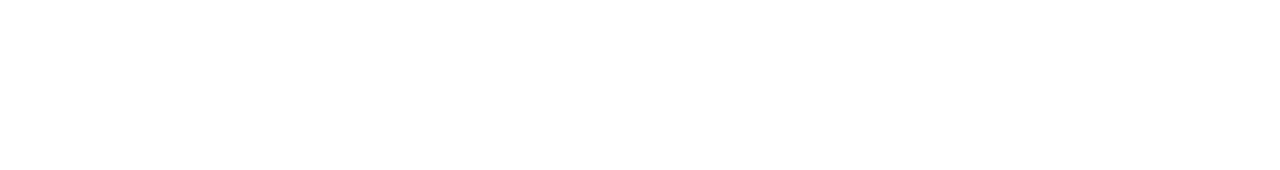
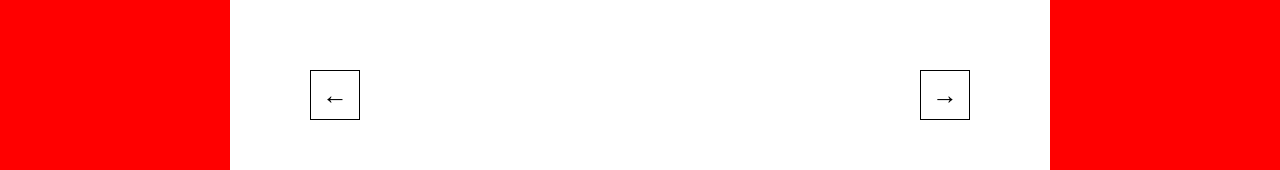
Before and after one commit to benjamin31200/dynamic-card-app, a React (Create React App) app in the folder dynamique-card-app/: page / in a window 1280 px wide. Shown: the part 705-875 px from the top of the page. Before the commit the page ends 800 px from the top, so only its background shows below. Built offline with nearby package versions, Linux system fonts and the light colour scheme; a web font is replaced by a local one.

Commit message:
préparation du carroussel défilant sur toutes les cards

```diff
--- /dev/null
+++ b/dynamique-card-app/src/components/app/appComponent.jsx
@@ -0,0 +1,20 @@
+import React from "react";
+// import PropTypes from "prop-types";
+import AppStyledComponents from "./appStyledComponent";
+
+const AppComponent = () => {
+  return (
+      <AppStyledComponents></AppStyledComponents>
+  );
+};
+
+// AppComponent.propTypes = {
+//   title: PropTypes.string,
+//   category1: PropTypes.string,
+//   category2: PropTypes.string,
+//   category3: PropTypes.string,
+//   category4: PropTypes.string,
+//   category5: PropTypes.string,
+// };
+
+export default AppComponent;
--- /dev/null
+++ b/dynamique-card-app/src/components/app/appStyledComponent.jsx
@@ -0,0 +1,71 @@
+/* eslint-disable no-unused-vars */
+import React from "react";
+import styled from "styled-components";
+import TestCardComponent from "../card/testCardComponent";
+
+const Section = styled.section`
+  width: auto;
+  display: flex;
+  height: auto;
+  justify-content: space-between;
+  flex-direction: row;
+   align-items: center;
+`;
+
+const Input = styled.input.attrs(() => ({
+    type: "button",
+  }))`
+    font-size: 1.6rem;
+    width: 50px;
+    background-color: white ;
+    cursor: pointer;
+    height: 50px;
+    border: 1px solid;
+    &:hover {
+      background-image: linear-gradient(#020520, rgba(21, 21, 214, 0.5)),
+        url(https://tse1.mm.bing.net/th?id=OIP.1GrT5PWR6d1WhbyQWcvd8AHaEo&pid=Api&P=0&w=275&h=171);
+        color: white;
+    }
+  `;
+
+const SideDiv = styled.div`
+width: 230px;
+height: 430px;
+background-color: red;
+`;
+
+const MiddleDiv = styled.div`
+width: 400px;
+height: 530px;
+`;
+
+const AppStyledComponents = () => {
+    const arrayCard = [
+        <TestCardComponent key="first"
+        picName="Avatar2"
+        name="Avatar 2"
+        rating="note: 4/5"
+        synopsisH1="Synopsis:"
+        texte="13 ans après les événements du premier film, Jake Sully et Neytiri forment une famille et restent ensemble malgré leurs différences. Ils sont cependant forcés de quitter leur maison et doivent explorer de nouvelles régions de Pandora lorsqu'une ancienne menace à la civilisation des Na'Vi refait surface."
+        categoryH1="Catégorie:"
+        category1="Action"
+        category2="Aventure"
+        category3="Fantastique"
+        category4="Science-fiction"
+        category5="épique"
+        ></TestCardComponent>
+    ];
+    console.log(arrayCard);
+    return (
+    <Section>
+        <SideDiv></SideDiv>
+        <Input value="←"></Input>
+        <MiddleDiv>
+        </MiddleDiv>
+        <Input value="→"></Input>
+        <SideDiv></SideDiv>
+    </Section>
+    );
+  };
+
+  export default AppStyledComponents;
--- a/dynamique-card-app/src/App.jsx
+++ b/dynamique-card-app/src/components/card/CardComponent.jsx
@@ -1,10 +1,35 @@
 import React from "react";
 import styled from "styled-components";
-import Picture from "./components/picture/picture.jsx";
-import Desc from "./components/description/description.jsx";
-import Subtitle from "./components/subtitle/subtitle.jsx";
+import Picture from "../picture/picture.jsx";
+import PropTypes from "prop-types";
+import Desc from "../description/description.jsx";
+import Subtitle from "../subtitle/subtitle.jsx";
 
-function App() {
+const Card = styled.section`
+  display: flex;
+  justify-content: center;
+  flex-direction: column;
+  align-items: center;
+  height: 100%;
+  width: 330px;
+  border: groove;
+  background-image: url(https://img.freepik.com/vecteurs-libre/fond-abstrait-blanc_23-2148806276.jpg?t=st=1657015296~exp=1657015896~hmac=06acbdcf93c50155e15bad313a461525dc62094e25985ae65c30773bc17ff5ff&w=996);
+  background-position: center;
+  background-clip: content-box;
+  background-size: cover;
+  border: 2px solid black;
+  border-radius: 22px;
+  position: sticky;
+`;
+
+const Section = styled.section`
+  display: flex;
+  justify-content: space-evenly;
+  height: auto;
+  width: auto;
+`;
+
+const CardComponent = () => {
   return (
     <Section>
       <Card>
@@ -77,30 +102,15 @@
       </Card>
     </Section>
   );
-}
+};
 
-export default App;
+console.log(Card);
 
-const Card = styled.section`
-  display: flex;
-  justify-content: center;
-  flex-direction: column;
-  align-items: center;
-  height: 100%;
-  width: 330px;
-  border: groove;
-  background-image: url(https://img.freepik.com/vecteurs-libre/fond-abstrait-blanc_23-2148806276.jpg?t=st=1657015296~exp=1657015896~hmac=06acbdcf93c50155e15bad313a461525dc62094e25985ae65c30773bc17ff5ff&w=996);
-  background-position: center;
-  background-clip: content-box;
-  background-size: cover;
-  border: 2px solid black;
-  border-radius: 22px;
-  position: sticky;
-`;
+CardComponent.propTypes = {
+  avatarCard: PropTypes.string,
+  indianaCard: PropTypes.string,
+  grayCard: PropTypes.string,
+  thorCard: PropTypes.string,
+};
 
-const Section = styled.section`
-  display: flex;
-  justify-content: space-evenly;
-  height: auto;
-  width: auto;
-`;
+export default CardComponent;
--- /dev/null
+++ b/dynamique-card-app/src/components/card/testCardComponent.jsx
@@ -0,0 +1,71 @@
+import React from "react";
+import styled from "styled-components";
+import Picture from "../picture/picture.jsx";
+import Desc from "../description/description.jsx";
+import Subtitle from "../subtitle/subtitle.jsx";
+import PropTypes from "prop-types";
+
+const Card = styled.section`
+  display: flex;
+  justify-content: center;
+  flex-direction: column;
+  align-items: center;
+  height: 100%;
+  width: 330px;
+  border: groove;
+  background-image: url(https://img.freepik.com/vecteurs-libre/fond-abstrait-blanc_23-2148806276.jpg?t=st=1657015296~exp=1657015896~hmac=06acbdcf93c50155e15bad313a461525dc62094e25985ae65c30773bc17ff5ff&w=996);
+  background-position: center;
+  background-clip: content-box;
+  background-size: cover;
+  border: 2px solid black;
+  border-radius: 22px;
+  position: sticky;
+`;
+
+const Section = styled.section`
+  display: flex;
+  justify-content: space-evenly;
+  height: auto;
+  width: auto;
+`;
+
+const TestCardComponent = (props) => {
+  return (
+    <Section>
+      <Card>
+        <Picture name={props.picName}></Picture>
+        <Desc
+          name={props.name}
+          rating={props.rating}
+          descTitle={props.synopsisH1}
+          texte={props.texte}
+        ></Desc>
+        <Subtitle
+          title={props.categoryH1}
+          category1={props.category1}
+          category2={props.category1}
+          category3={props.category1}
+          category4={props.category1}
+          category5={props.category1}
+        ></Subtitle>
+      </Card>
+    </Section>
+  );
+};
+
+TestCardComponent.propTypes = {
+    title: PropTypes.string,
+    category1: PropTypes.string,
+    category2: PropTypes.string,
+    category3: PropTypes.string,
+    category4: PropTypes.string,
+    category5: PropTypes.string,
+    categoryH1: PropTypes.string,
+    texte: PropTypes.string,
+    synopsisH1: PropTypes.string,
+    rating: PropTypes.string,
+    name: PropTypes.string,
+    picName: PropTypes.string,
+  };
+
+export default TestCardComponent;
--- a/dynamique-card-app/src/components/description/description.jsx
+++ b/dynamique-card-app/src/components/description/description.jsx
@@ -14,7 +14,7 @@
     inputValue: props.inputValue,
   });
   useEffect(() => {
-    const getDivRating = props.rating
+    const getDivRating = props.rating;
     const getNote = getDivRating.split("note: ")[1].split("/5");
 
     if (getNote[0] <= 2) {
--- a/dynamique-card-app/src/index.js
+++ b/dynamique-card-app/src/index.js
@@ -1,8 +1,9 @@
 import React from "react";
 import ReactDOM from "react-dom/client";
 import "./index.css";
-import App from "./App";
+import CardComponent from "./components/card/CardComponent.jsx";
 import reportWebVitals from "./reportWebVitals";
+import AppComponent from "./components/app/appComponent";
 
 const root = ReactDOM.createRoot(document.getElementById("root"));
 root.render(
@@ -21,7 +22,8 @@
         type="text/css"
       />
     </head>
-    <App />
+    <CardComponent></CardComponent>
+    <AppComponent></AppComponent>
   </React.StrictMode>
 );
 
--- a/dynamique-card-app/src/reportWebVitals.js
+++ b/dynamique-card-app/src/reportWebVitals.js
@@ -1,6 +1,6 @@
 const reportWebVitals = onPerfEntry => {
   if (onPerfEntry && onPerfEntry instanceof Function) {
-    import('web-vitals').then(({ getCLS, getFID, getFCP, getLCP, getTTFB }) => {
+    import("web-vitals").then(({ getCLS, getFID, getFCP, getLCP, getTTFB }) => {
       getCLS(onPerfEntry);
       getFID(onPerfEntry);
       getFCP(onPerfEntry);
```
Also changed, not shown: dynamique-card-app/src/components/description/descriptionStyledComponent.jsx (+14 -0 lines), dynamique-card-app/src/components/subtitle/subtitle.jsx (+4 -3 lines), dynamique-card-app/src/components/subtitle/subtitleStyledComponent.jsx (+11 -0 lines), 1 other file (tests, documents, lock files or other folders).
